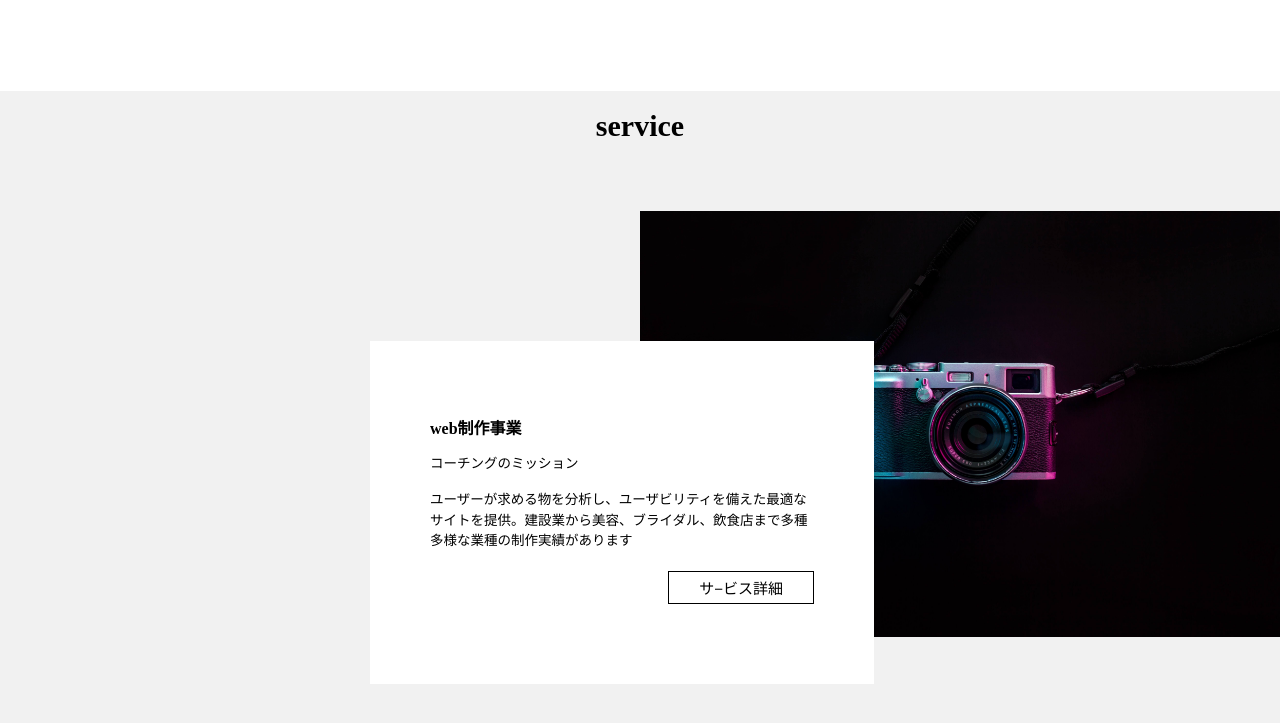
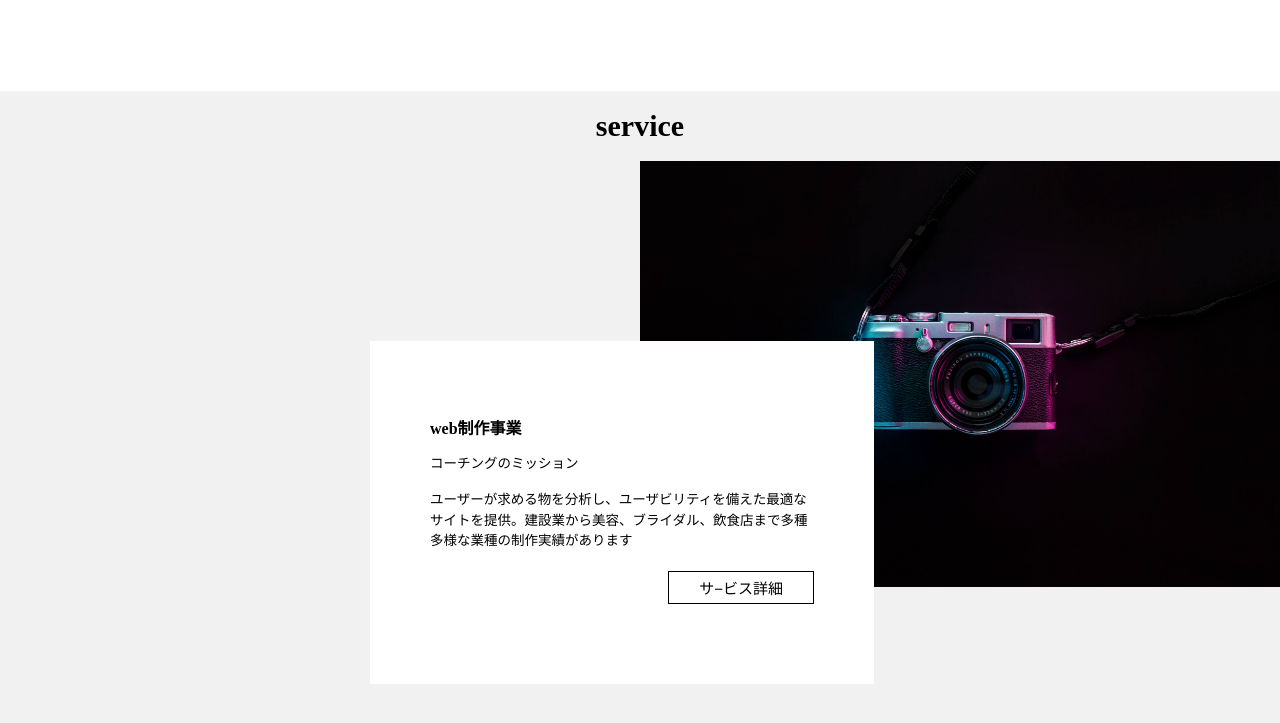
Before and after one commit to ni-shi-ko/20210302_nishide, a plain HTML site: page index.html in a window 1280 px wide. Shown: the part 1446-2169 px from the top of the page. Drawn offline with Linux system fonts and the light colour scheme.

Commit message:
Update style.css

```diff
--- a/css/style.css
+++ b/css/style.css
@@ -127,7 +127,7 @@ body {
   width: 50%;
   position: relative;
   left: 50%;
-  top: 70px;
+  top: 20px;
 }
 .service_message_1 {
   background: #fff;
```
